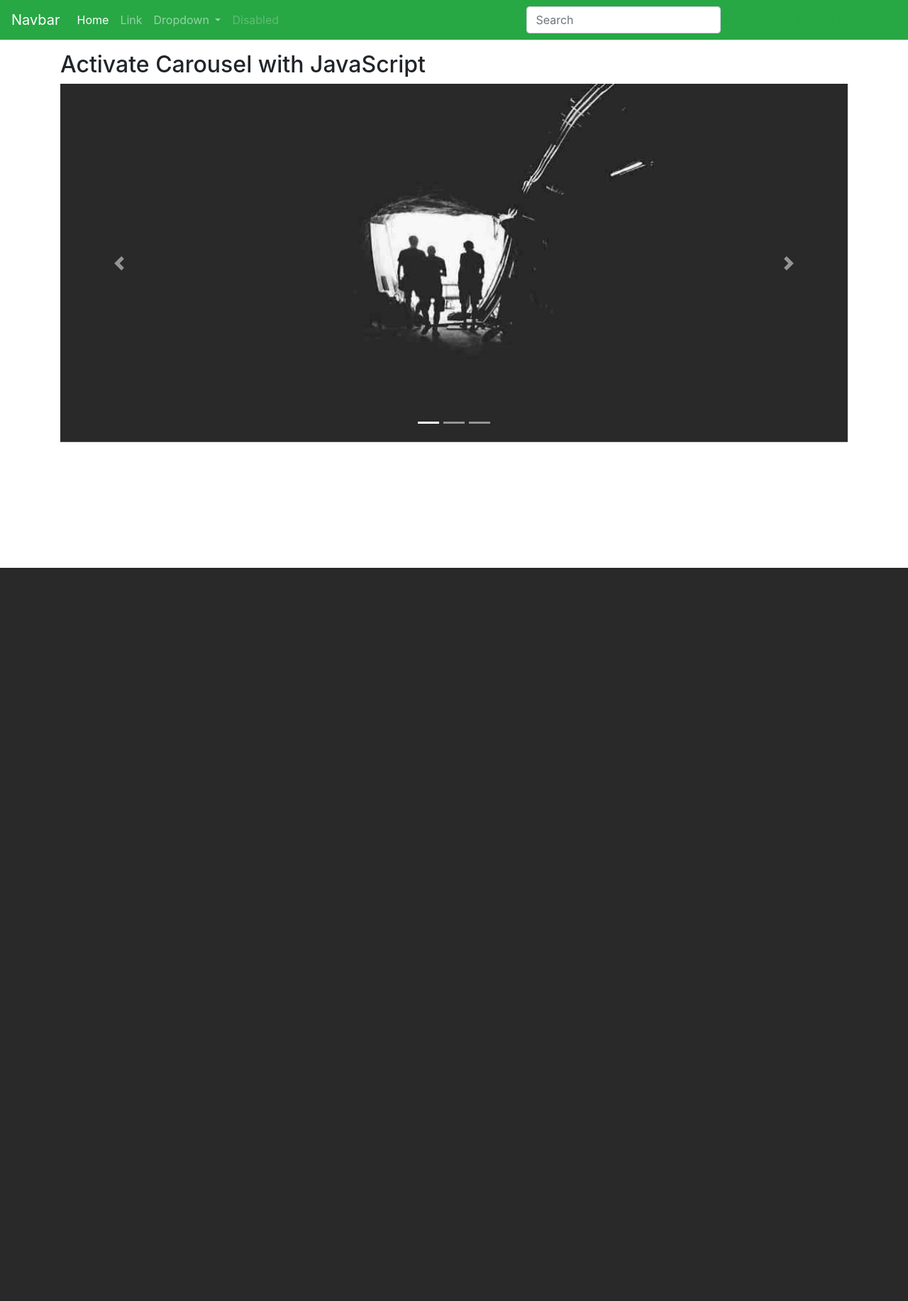
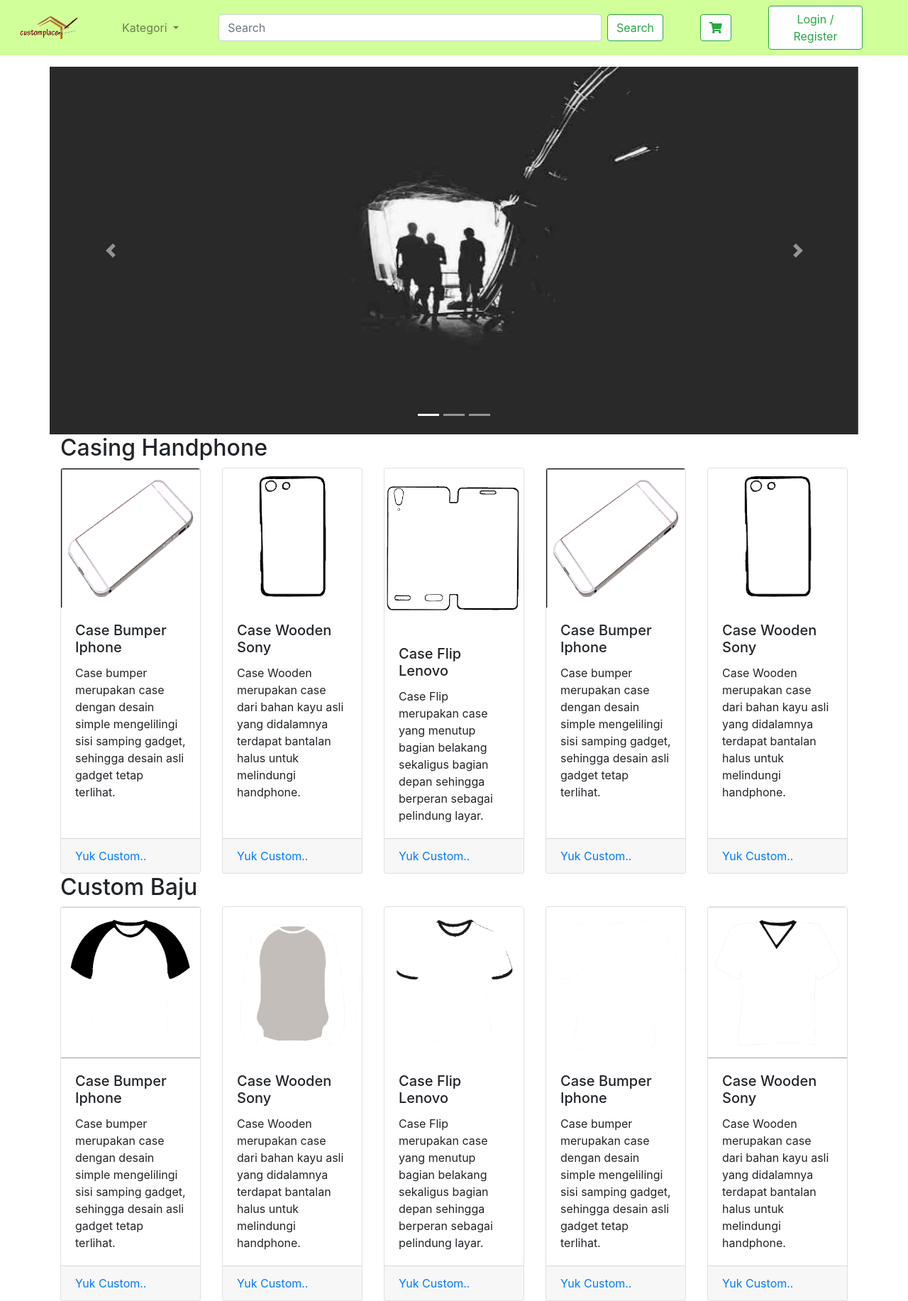
Before and after one commit to EurekaLabdawara/tubestekweb, a CodeIgniter app: page /tubestekweb/ in a window 1280 px wide. Shown: the whole page at 71% size. Before the commit the page ends 800 px from the top, so only its background shows below. Run offline with CodeIgniter, Linux system fonts and the light colour scheme; some libraries are stand-ins or nearby versions.

Commit message:
Navbar done, Item Landpage done

```diff
--- a/application/views/landingpage.php
+++ b/application/views/landingpage.php
@@ -5,11 +5,12 @@ defined('BASEPATH') or exit('No direct script access allowed');
 <html lang="en">
 
 <head>
-    <title>Bootstrap Example</title>
+    <title>CustomPlace</title>
     <meta charset="utf-8">
     <meta name="viewport" content="width=device-width, initial-scale=1">
     <link rel="stylesheet" href="https://maxcdn.bootstrapcdn.com/bootstrap/4.3.1/css/bootstrap.min.css">
-	<link rel="stylesheet" href="<?php echo base_url();?>assets/css/button_inverse.css">
+	<link rel="stylesheet" href="<?php echo base_url();?> assets/css/button_inverse.css">
+	<link rel="stylesheet" href="https://use.fontawesome.com/releases/v5.8.1/css/all.css" integrity="sha384-50oBUHEmvpQ+1lW4y57PTFmhCaXp0ML5d60M1M7uH2+nqUivzIebhndOJK28anvf" crossorigin="anonymous">
     <script src="https://ajax.googleapis.com/ajax/libs/jquery/3.3.1/jquery.min.js"></script>
     <script src="https://cdnjs.cloudflare.com/ajax/libs/popper.js/1.14.7/umd/popper.min.js"></script>
     <script src="https://maxcdn.bootstrapcdn.com/bootstrap/4.3.1/js/bootstrap.min.js"></script>
@@ -19,6 +20,14 @@ defined('BASEPATH') or exit('No direct script access allowed');
         width: 100%;
         height: 100%;
     }
+	div.item p{
+		text-align: center;
+	}
+	div.item img{
+		display: block;
+		margin-left: auto;
+  margin-right: auto;
+	}
     </style>
 </head>
 
@@ -27,8 +36,7 @@ defined('BASEPATH') or exit('No direct script access allowed');
 	include_once("navbar.php");
 	?>
     <div class="container mt-3">
-        <h2>Activate Carousel with JavaScript</h2>
-        <div id="myCarousel" class="carousel slide">
+        <div id="myCarousel" class="carousel slide row">
 
             <!-- Indicators -->
             <ul class="carousel-indicators">
@@ -58,6 +66,114 @@ defined('BASEPATH') or exit('No direct script access allowed');
                 <span class="carousel-control-next-icon"></span>
             </a>
         </div>
+		<h2> Casing Handphone </h2>
+		<div id="CaseHPSection" class="card-deck">
+  <div class="card">
+    <img src="bumper-iphone.png" class="card-img-top" alt="Bumper Iphone">
+    <div class="card-body">
+      <h5 class="card-title">Case Bumper Iphone</h5>
+      <p class="card-text">Case bumper merupakan case dengan desain simple mengelilingi sisi samping gadget, sehingga desain asli gadget tetap terlihat.</p>
+    </div>
+    <div class="card-footer">
+	  <a href="#" class="card-link">Yuk Custom..</a>
+    </div>
+  </div>
+  <div class="card">
+    <img src="wooden sony.png" class="card-img-top" alt="Wooden Sony">
+    <div class="card-body">
+      <h5 class="card-title">Case Wooden Sony</h5>
+      <p class="card-text">Case Wooden merupakan case dari bahan kayu asli yang didalamnya terdapat bantalan halus untuk melindungi handphone.</p>
+    </div>
+    <div class="card-footer">
+      <a href="#" class="card-link">Yuk Custom..</a>
+    </div>
+  </div>
+  <div class="card">
+    <img src="flip lenovo hitam.png" class="card-img-top" alt="Flip lenovo">
+    <div class="card-body">
+      <h5 class="card-title">Case Flip Lenovo</h5>
+      <p class="card-text">Case Flip merupakan case yang menutup bagian belakang sekaligus bagian depan sehingga berperan sebagai pelindung layar.</p>
+    </div>
+    <div class="card-footer">
+      <a href="#" class="card-link">Yuk Custom..</a>
+    </div>
+  </div>
+  <div class="card">
+    <img src="bumper-iphone.png" class="card-img-top" alt="Bumper Iphone">
+    <div class="card-body">
+      <h5 class="card-title">Case Bumper Iphone</h5>
+      <p class="card-text">Case bumper merupakan case dengan desain simple mengelilingi sisi samping gadget, sehingga desain asli gadget tetap terlihat.</p>
+    </div>
+    <div class="card-footer">
+	  <a href="#" class="card-link">Yuk Custom..</a>
+    </div>
+  </div>
+  <div class="card">
+    <img src="wooden sony.png" class="card-img-top" alt="Wooden Sony">
+    <div class="card-body">
+      <h5 class="card-title">Case Wooden Sony</h5>
+      <p class="card-text">Case Wooden merupakan case dari bahan kayu asli yang didalamnya terdapat bantalan halus untuk melindungi handphone.</p>
+    </div>
+    <div class="card-footer">
+      <a href="#" class="card-link">Yuk Custom..</a>
+    </div>
+  </div>
+</div>
+
+
+		<h2> Custom Baju </h2>
+		<div  id="BajuSection" class="card-deck">
+  <div class="card">
+    <img src="1depan.png" class="card-img-top" alt="Bumper Iphone">
+    <div class="card-body">
+      <h5 class="card-title">Case Bumper Iphone</h5>
+      <p class="card-text">Case bumper merupakan case dengan desain simple mengelilingi sisi samping gadget, sehingga desain asli gadget tetap terlihat.</p>
+    </div>
+    <div class="card-footer">
+	  <a href="#" class="card-link">Yuk Custom..</a>
+    </div>
+  </div>
+  <div class="card">
+    <img src="2depan.png" class="card-img-top" alt="Wooden Sony">
+    <div class="card-body">
+      <h5 class="card-title">Case Wooden Sony</h5>
+      <p class="card-text">Case Wooden merupakan case dari bahan kayu asli yang didalamnya terdapat bantalan halus untuk melindungi handphone.</p>
+    </div>
+    <div class="card-footer">
+      <a href="#" class="card-link">Yuk Custom..</a>
+    </div>
+  </div>
+  <div class="card">
+    <img src="3depan.png" class="card-img-top" alt="Flip lenovo">
+    <div class="card-body">
+      <h5 class="card-title">Case Flip Lenovo</h5>
+      <p class="card-text">Case Flip merupakan case yang menutup bagian belakang sekaligus bagian depan sehingga berperan sebagai pelindung layar.</p>
+    </div>
+    <div class="card-footer">
+      <a href="#" class="card-link">Yuk Custom..</a>
+    </div>
+  </div>
+  <div class="card">
+    <img src="4depan.png" class="card-img-top" alt="Bumper Iphone">
+    <div class="card-body">
+      <h5 class="card-title">Case Bumper Iphone</h5>
+      <p class="card-text">Case bumper merupakan case dengan desain simple mengelilingi sisi samping gadget, sehingga desain asli gadget tetap terlihat.</p>
+    </div>
+    <div class="card-footer">
+	  <a href="#" class="card-link">Yuk Custom..</a>
+    </div>
+  </div>
+  <div class="card">
+    <img src="5depan.png" class="card-img-top" alt="Wooden Sony">
+    <div class="card-body">
+      <h5 class="card-title">Case Wooden Sony</h5>
+      <p class="card-text">Case Wooden merupakan case dari bahan kayu asli yang didalamnya terdapat bantalan halus untuk melindungi handphone.</p>
+    </div>
+    <div class="card-footer">
+      <a href="#" class="card-link">Yuk Custom..</a>
+    </div>
+  </div>
+</div>
     </div>
 
     <script>
@@ -83,8 +199,18 @@ defined('BASEPATH') or exit('No direct script access allowed');
         $(".carousel-control-next").click(function() {
             $("#myCarousel").carousel("next");
         });
+
+		$("#btnKatCaseHP").click(function() {
+			$('html, body').animate({ scrollTop: $("#CaseHPSection").offset().top }, 2000);
+		});
+
+		$("#btnKatBaju").click(function() {
+			$('html, body').animate({ scrollTop: $("#BajuSection").offset().top }, 2000);
+		});
     });
     </script>
+
+
 
 </body>
 
--- a/application/views/navbar.php
+++ b/application/views/navbar.php
@@ -1,36 +1,42 @@
-<nav class="navbar navbar-expand-lg navbar-dark bg-success">
-  <a class="navbar-brand" href="#">Navbar</a>
+<style>
+	.btn-outline-success{
+		background-color:white;
+	}
+</style>
+
+<nav class="navbar navbar-expand-lg navbar-light" style="background-color: #d1ff99;>
+
+<a class="navbar-brand" style="background-color:transparent" href="#">
+	<img src="logo.png" class="d-inline-block align-center img-fluid"  width="100" height="100" alt="customplace">
+	 </a>
   <button class="navbar-toggler" type="button" data-toggle="collapse" data-target="#navbarSupportedContent" aria-controls="navbarSupportedContent" aria-expanded="false" aria-label="Toggle navigation">
     <span class="navbar-toggler-icon"></span>
   </button>
 
   <div class="collapse navbar-collapse" id="navbarSupportedContent">
-    <ul class="navbar-nav mr-auto">
-      <li class="nav-item active">
-        <a class="nav-link" href="#">Home <span class="sr-only">(current)</span></a>
-      </li>
-      <li class="nav-item">
-        <a class="nav-link" href="#">Link</a>
-      </li>
+    <ul class="navbar-nav my-2 my-sm-2 mx-5">
       <li class="nav-item dropdown">
         <a class="nav-link dropdown-toggle" href="#" id="navbarDropdown" role="button" data-toggle="dropdown" aria-haspopup="true" aria-expanded="false">
-          Dropdown
+          Kategori
         </a>
         <div class="dropdown-menu" aria-labelledby="navbarDropdown">
-          <a class="dropdown-item" href="#">Action</a>
-          <a class="dropdown-item" href="#">Another action</a>
-          <div class="dropdown-divider"></div>
-          <a class="dropdown-item" href="#">Something else here</a>
+          <a id="btnKatCaseHP" class="dropdown-item">Case Handphone</a>
+          <a id="btnKatBaju" class="dropdown-item">Custom Baju</a>
         </div>
       </li>
-      <li class="nav-item">
-        <a class="nav-link disabled" href="#" tabindex="-1" aria-disabled="true">Disabled</a>
-      </li>
     </ul>
-    <form class="form-inline my-2 my-lg-0">
-      <input class="form-control mr-sm-2" type="search" placeholder="Search" aria-label="Search">
+
+
+
+    <form class="form-inline my-2 my-lg-0" style="width:65%">
+      <input class="form-control mr-sm-2" type="search" placeholder="Search" aria-label="Search" style="width:80%">
       <button class="btn btn-outline-success my-2 my-sm-0" type="submit">Search</button>
     </form>
-	<a class="btn btn-outline-success btn-inverse my-2 my-sm-0 mx-2" href="#">Login / Register</a>
+	<a class="btn btn-outline-success my-2 my-sm-0 mx-1" href="#">
+	<i class="fas fa-shopping-cart"></i>
+	 </a>
+	<a class="btn btn-outline-success my-2 my-sm-0 mx-5" style="float:right;" href="#">Login / Register</a>
+
   </div>
+
 </nav>
```
Also changed, not shown: 1depan.png (added), 2depan.png (added), 3depan.png (added), 4depan.png (added), 5depan.png (added), bumper-iphone.png (added), flip lenovo hitam.png (added), ikon keranjang.png (added), logo.png (added), wooden sony.png (added), wooden xiaomi 1.png (added).
